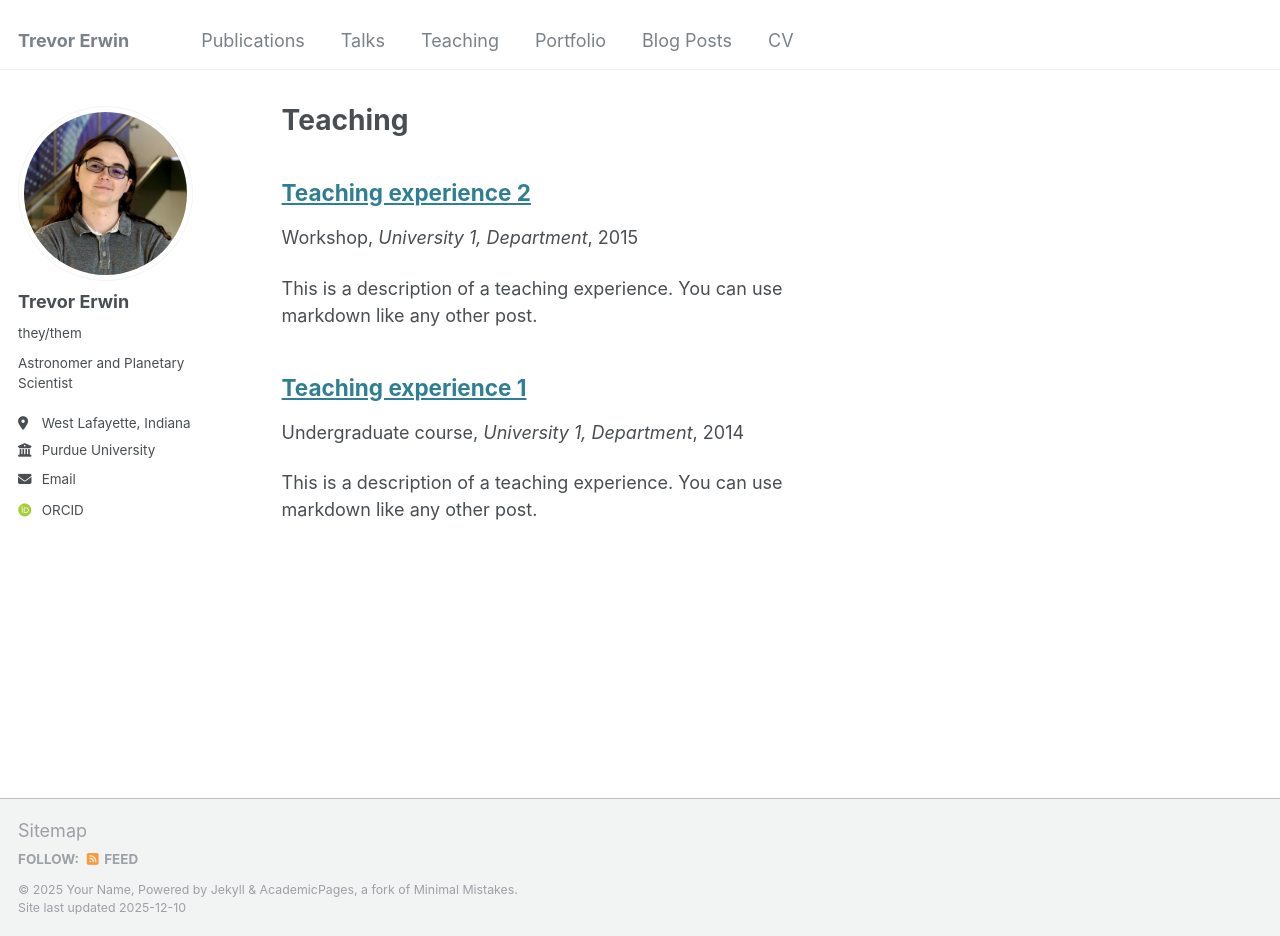
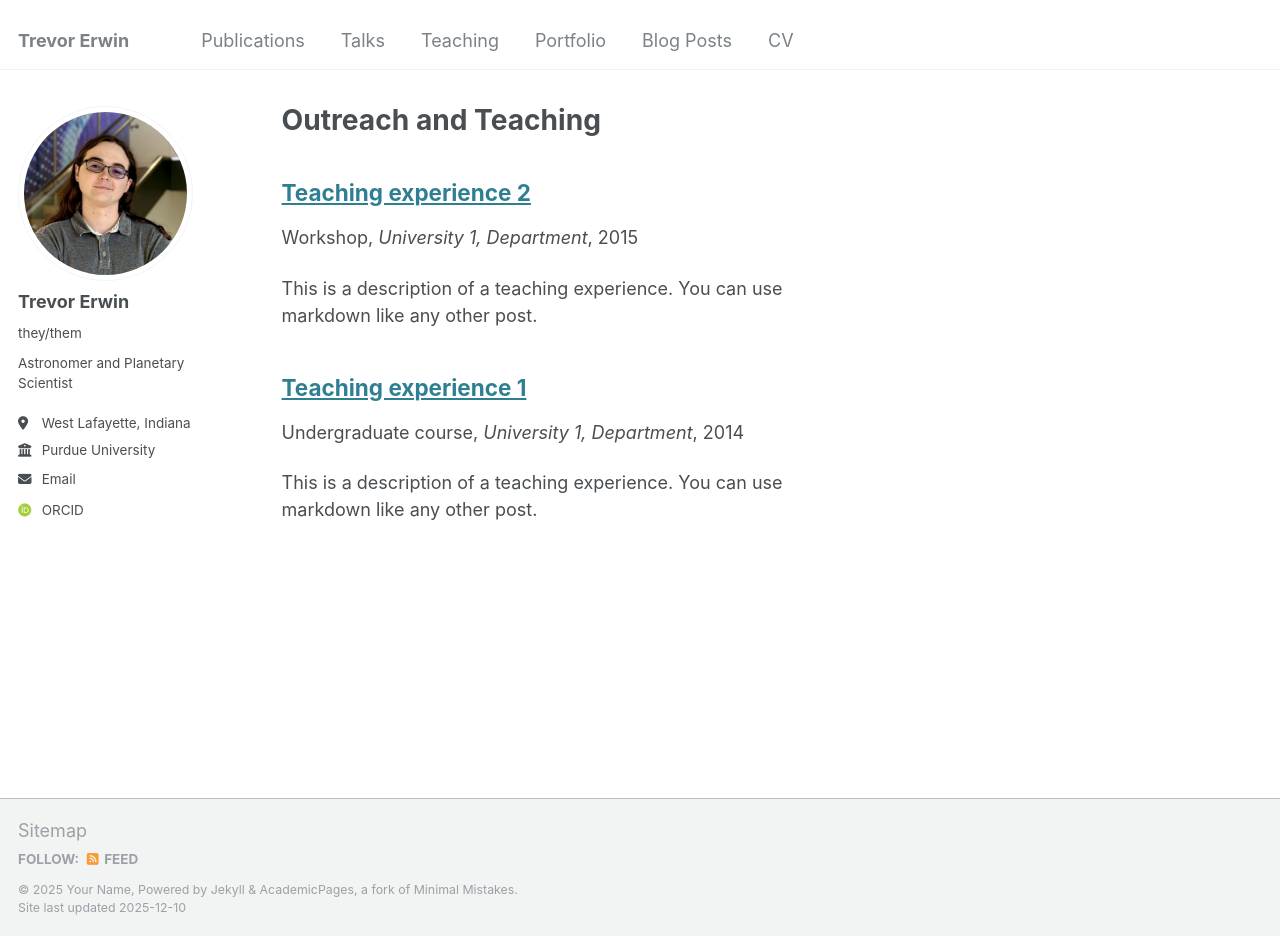
Before and after one commit to TrevorPErwin/TrevorPErwin.github.io, a Jekyll site: the page built from _pages/outreach_and_teaching.html, in a window 1280 px wide and 936 px high. Built offline with Jekyll 4.4.1, drawn with Linux system fonts in a browser that asks for light colours; some web fonts are replaced.

Commit message:
Rename teaching page to outreach and teaching

```diff
--- a/_pages/teaching.html
+++ b/_pages/outreach_and_teaching.html
@@ -1,7 +1,7 @@
 ---
 layout: archive
-title: "Teaching"
-permalink: /teaching/
+title: "Outreach and Teaching"
+permalink: /outreach/
 author_profile: true
 ---
 
```
